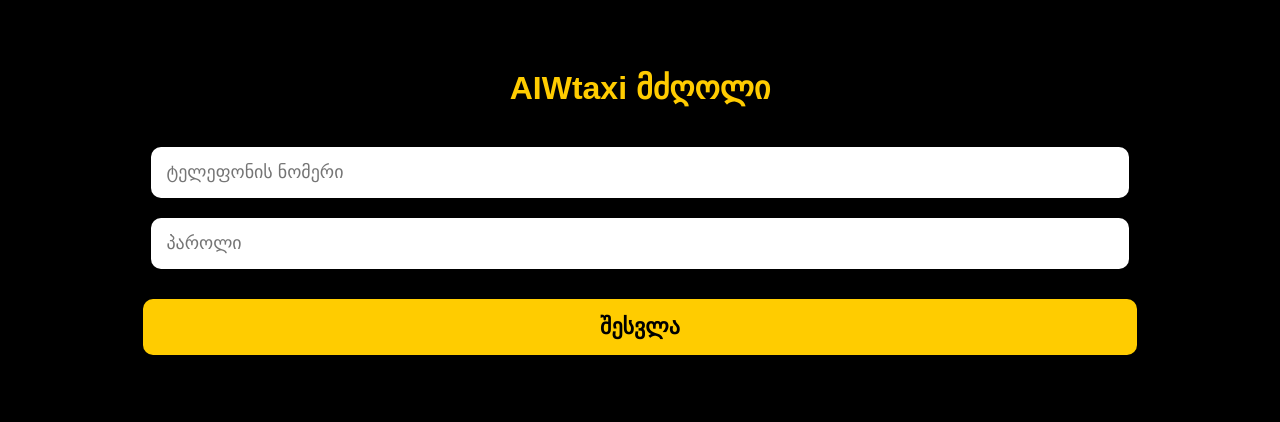
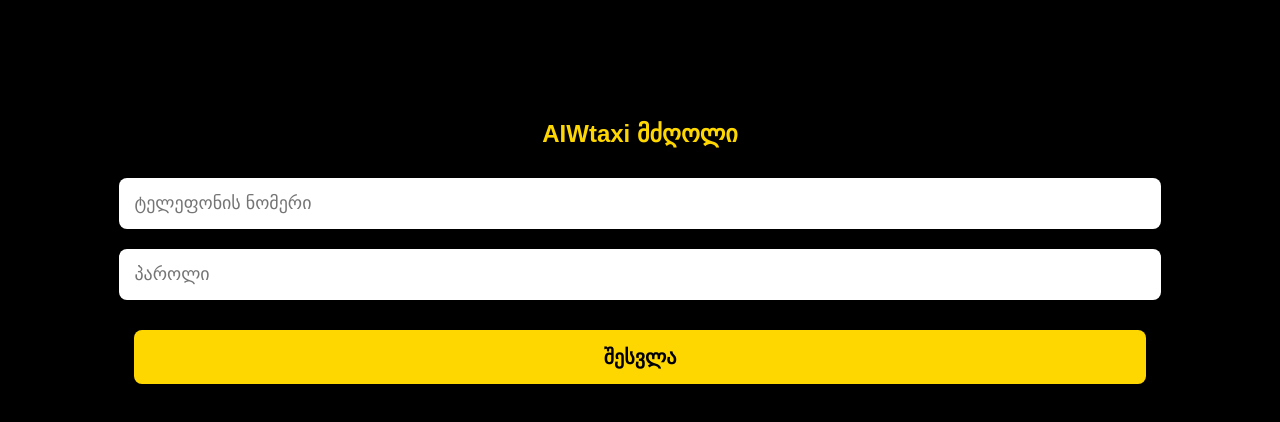
Before and after one commit to Aiwtaxi/Aiwtaxi, a plain HTML site: page index.html in a window 1280 px wide. Drawn offline with Linux system fonts and the light colour scheme.

Commit message:
Update index.html

```diff
--- a/index.html
+++ b/index.html
@@ -2,53 +2,44 @@
 <html lang="ka">
 <head>
     <meta charset="UTF-8">
+    <meta name="viewport" content="width=device-width, initial-scale=1.0">
     <title>AIWtaxi მძღოლი</title>
+
     <style>
         body {
-        background: black;
-        color: white;
-        font-family: Arial, sans-serif;
-        text-align: center;
-        padding: 40px;
+            background:black;
+            font-family:Arial, sans-serif;
+            text-align:center;
+            margin-top:120px;
+            color:white;
         }
-
-    h1 {
-        color: #ffcc00;
-        font-size: 32px;
-        margin-bottom: 40px;
+        input {
+            width:80%;
+            padding:15px;
+            margin:10px;
+            border:none;
+            border-radius:8px;
+            font-size:18px;
         }
-
-    input {
-        width: 80%;
-        padding: 15px;
-        border-radius: 10px;
-        border: none;
-        margin-bottom: 20px;
-        font-size: 18px;
-    }
-
         button {
-        width: 84%;
-        padding: 15px;
-        background: #ffcc00;
-        color: black;
-        font-size: 22px;
-        border: none;
-        border-radius: 10px;
-        font-weight: bold;
-        margin-top: 10px;
-        cursor: pointer;
+            width:80%;
+            padding:15px;
+            margin-top:20px;
+            background:gold;
+            border:none;
+            border-radius:8px;
+            font-size:20px;
+            font-weight:bold;
         }
     </style>
 </head>
 
 <body>
 
-<h1>AIWtaxi მძღოლი</h1>
+    <h2 style="color:gold;">AIWtaxi მძღოლი</h2>
 
-<!-- ტელეფონის და პაროლის ველები -->
-<input type="text" id="phone" placeholder="ტელეფონის ნომერი">
-<input type="password" id="password" placeholder="პაროლი">
+    <input id="phone" type="text" placeholder="ტელეფონის ნომერი">
+    <input id="password" type="password" placeholder="პაროლი">
 
     <button onclick="login()">შესვლა</button>
 
@@ -58,12 +49,12 @@
             let pass = document.getElementById("password").value;
 
             if (phone === "" || pass === "") {
-        alert("გთხოვ შეავსო ორივე ველი");
+                alert("გთხოვ შეიყვანო ნომერი და პაროლი");
                 return;
             }
 
-    // დროებით dashboard-ზე გადადის
-    window.location.href = "dashboard.html";
+            // გადამისამართება მძღოლის კაბინეტში
+            window.location.href = "dashboard.html?phone=" + encodeURIComponent(phone);
         }
     </script>
 
```
Lines whose indentation alone changed are shown as unchanged.
